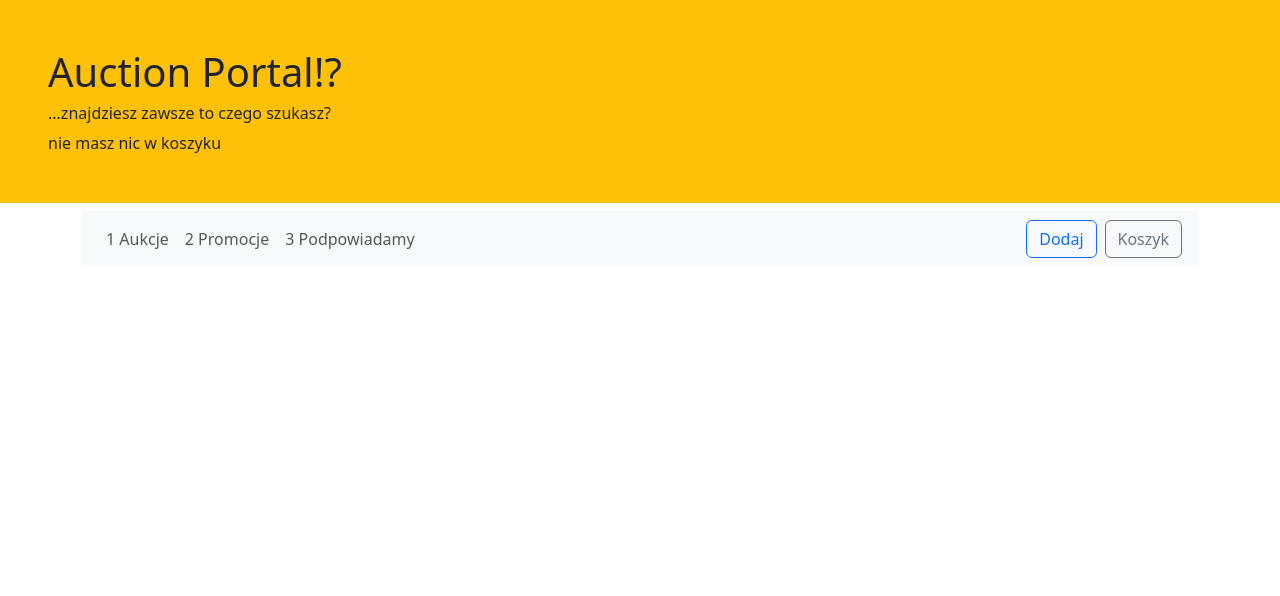
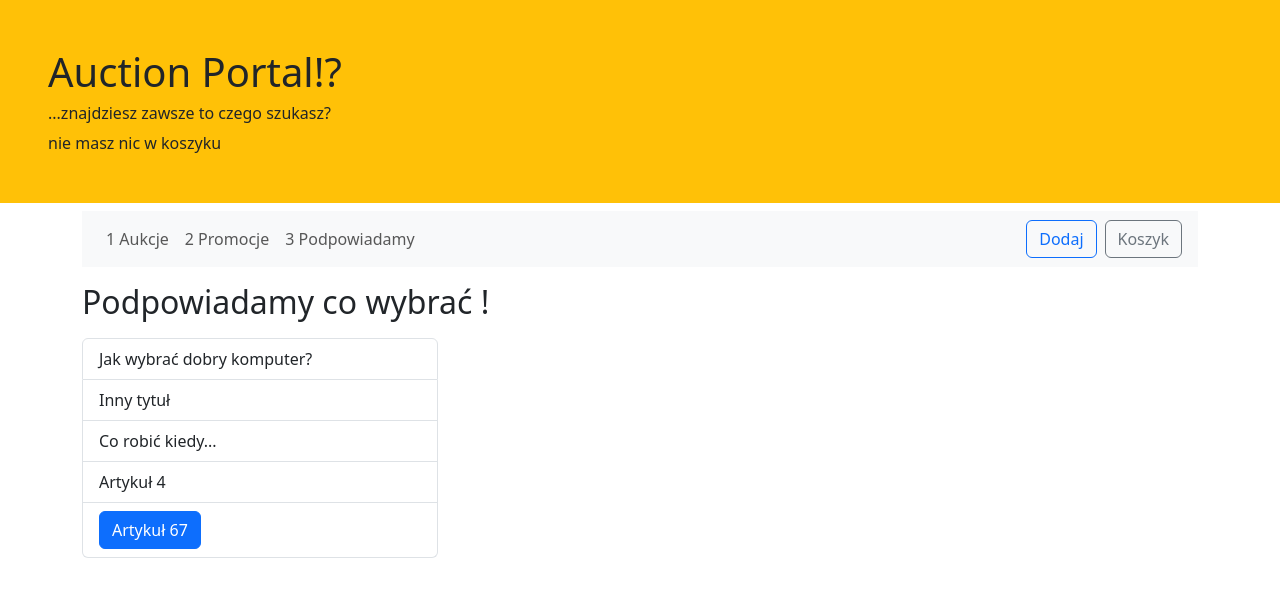
Before and after one commit to michaljabi/20251126-angular, an Angular app in the folder auction-portal/: page /advices in a window 1280 px wide. Before the commit this address led to /. Shown: the top 596 px of the page. Built offline with nearby package versions, Linux system fonts and the light colour scheme.

Commit message:
task(19): preparation for child routing in advices/

```diff
--- /dev/null
+++ b/auction-portal/src/app/advices/advice-page/advice-page.component.ts
@@ -0,0 +1,36 @@
+import { Component } from '@angular/core';
+import { RouterOutlet } from '@angular/router';
+
+@Component({
+  selector: 'app-advice-page',
+  imports: [RouterOutlet],
+  template: `
+    <h2 class="my-3">Podpowiadamy co wybrać !</h2>
+    <section class="row">
+      <div class="col-12 col-sm-4">
+        <ul class="list-group">
+          <li class="list-group-item">
+            <a routerLink="/advices/1"> Jak wybrać dobry komputer? </a>
+          </li>
+          <li class="list-group-item">
+            <a routerLink="/advices/2"> Inny tytuł </a>
+          </li>
+          <li class="list-group-item">
+            <a routerLink="/advices/3"> Co robić kiedy... </a>
+          </li>
+          <li class="list-group-item">
+            <a routerLink="/advices/4"> Artykuł 4 </a>
+          </li>
+          <li class="list-group-item">
+            <button class="btn btn-primary" routerLink="/advices/67">Artykuł 67</button>
+          </li>
+        </ul>
+      </div>
+      <div class="col-12 col-sm-8">
+        <router-outlet></router-outlet>
+      </div>
+    </section>
+  `,
+  styles: ``,
+})
+export class AdvicePageComponent {}
--- a/auction-portal/src/app/app.routes.ts
+++ b/auction-portal/src/app/app.routes.ts
@@ -3,12 +3,14 @@
 import { PromotionsPageComponent } from './auctions/promotions-page/promotions-page.component';
 import { AddAuctionPageComponent } from './auctions/add-auction-page/add-auction-page.component';
 import { CartPageComponent } from './auctions/cart-page/cart-page.component';
+import { AdvicePageComponent } from './advices/advice-page/advice-page.component';
 // import { HeaderComponent } from './header/header.component';
 
 export const routes: Routes = [
   { path: '', redirectTo: '/auctions', pathMatch: 'full' },
   { path: 'auctions', component: AuctionsPageComponent },
   { path: 'promotions', component: PromotionsPageComponent },
+  { path: 'advices', component: AdvicePageComponent },
   { path: 'add-auction', component: AddAuctionPageComponent },
   { path: 'cart', component: CartPageComponent },
   // { path: '**', component: HeaderComponent }
```
Also changed, not shown: auction-portal/src/app/advices/advice-page/advice-details.component.ts (added, +15 -0 lines).
